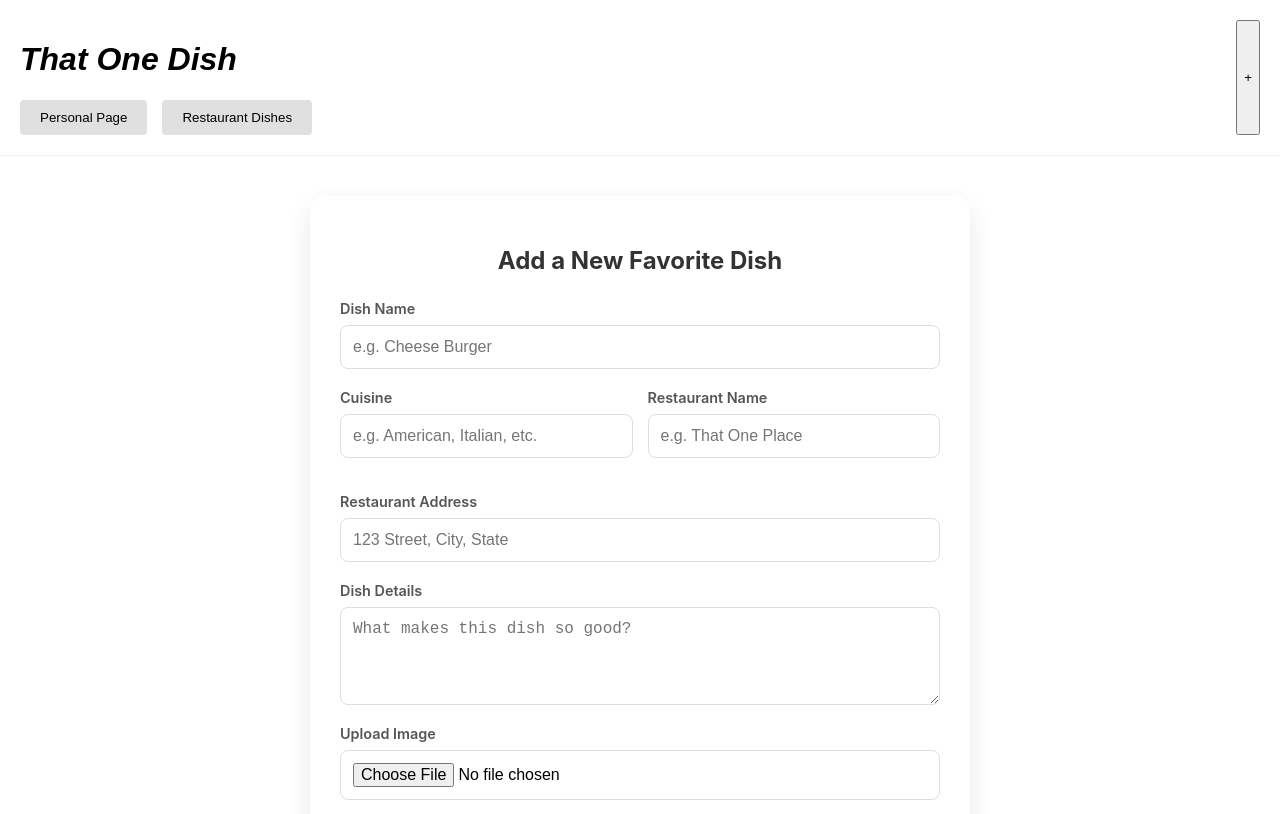
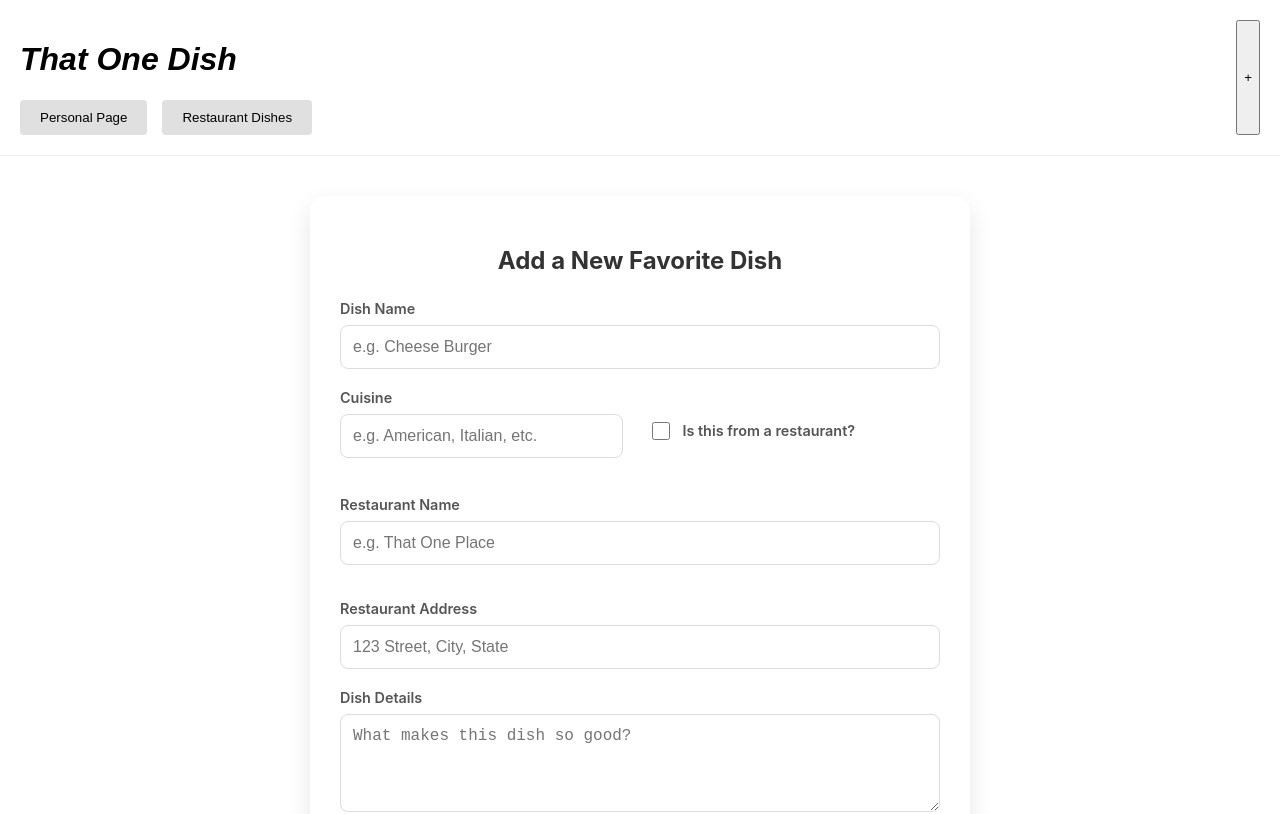
Before and after one commit to beza102/w26-sdev372-that-one-dish, a React (Vite) app in the folder frontend/: page /that_one_dish/add-dish in a window 1280 px wide. Shown: the top 814 px of the page. Built offline with nearby package versions, Linux system fonts and the light colour scheme.

Commit message:
Added a new state for checkbox and updated CSS

```diff
--- a/frontend/src/components/AddDish.jsx
+++ b/frontend/src/components/AddDish.jsx
@@ -12,6 +12,8 @@ function AddDish() {
   });
 
   const [showSuccess, setShowSuccess] = useState(false);
+
+  const [isRestaurantDish, setIsRestaurantDish] = useState(false);
 
   const navigate = useNavigate();
 
@@ -81,12 +83,28 @@ function AddDish() {
               onChange={handleChange}
             />
           </div>
+
+        <div className="form-group checkbox-group">
+          <label style={{ display: 'flex', alignItems: 'center', gap: '10px'}}>
+            <input
+              type="checkbox"
+              checked={isRestaurantDish}
+              onChange={(e) => setIsRestaurantDish(e.target.checked)}
+              style={{ width: '18px', height: '18px' }}
+            />
+            Is this from a restaurant?
+          </label>
+        </div>
+      </div>
+
+      <div className="form-row">
           <div className="form-group">
             <label>Restaurant Name</label>
             <input
               name="restaurant_name"
               placeholder="e.g. That One Place"
               onChange={handleChange}
+              required={isRestaurantDish}
             />
           </div>
         </div>
@@ -97,6 +115,7 @@ function AddDish() {
             name="restaurant_address"
             placeholder="123 Street, City, State"
             onChange={handleChange}
+            required={isRestaurantDish}
           />
         </div>
 
--- a/frontend/src/css/index.css
+++ b/frontend/src/css/index.css
@@ -235,3 +235,11 @@ input:focus, textarea:focus {
 .modal-content p {
   color: #666;
 }
+
+.checkbox-group {
+  flex-direction: row;
+  align-items: center;
+  margin-bottom: 20px;
+  margin-top: 20px;
+  padding: 10px;
+}
```
